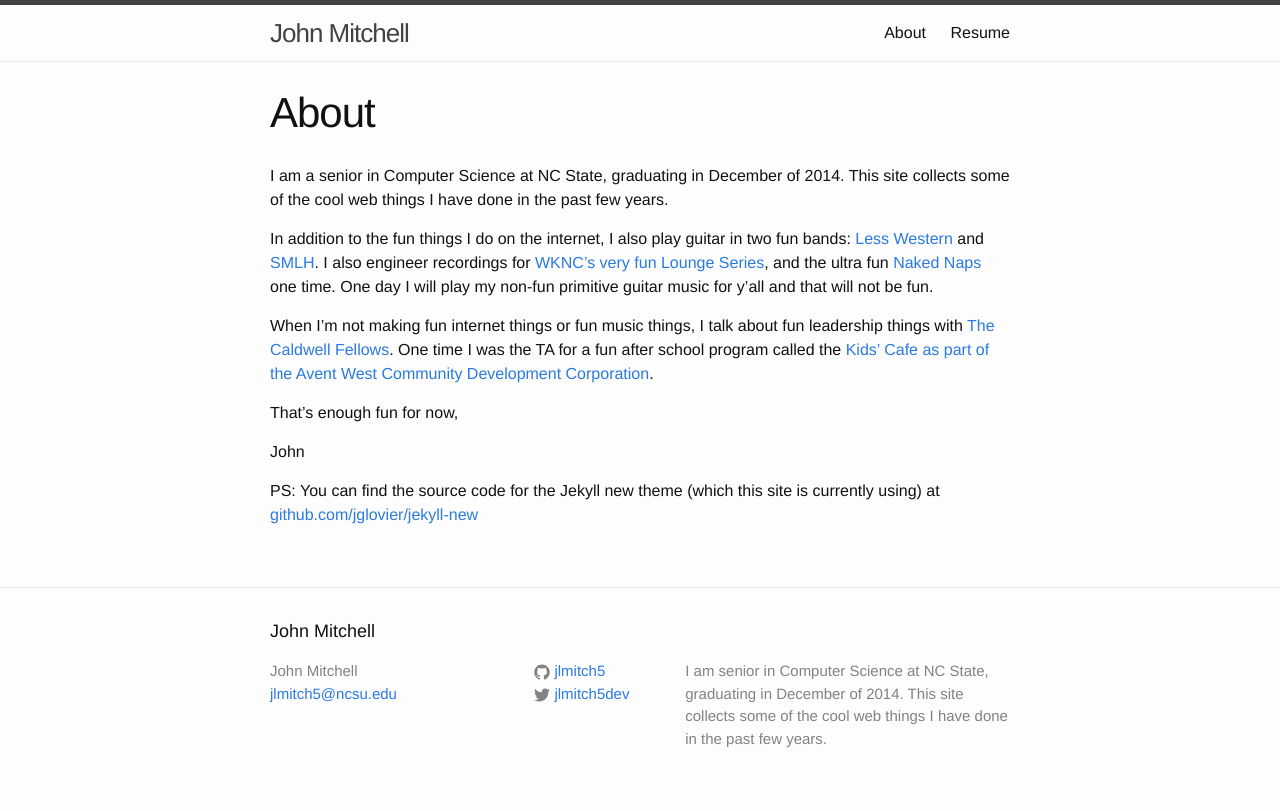
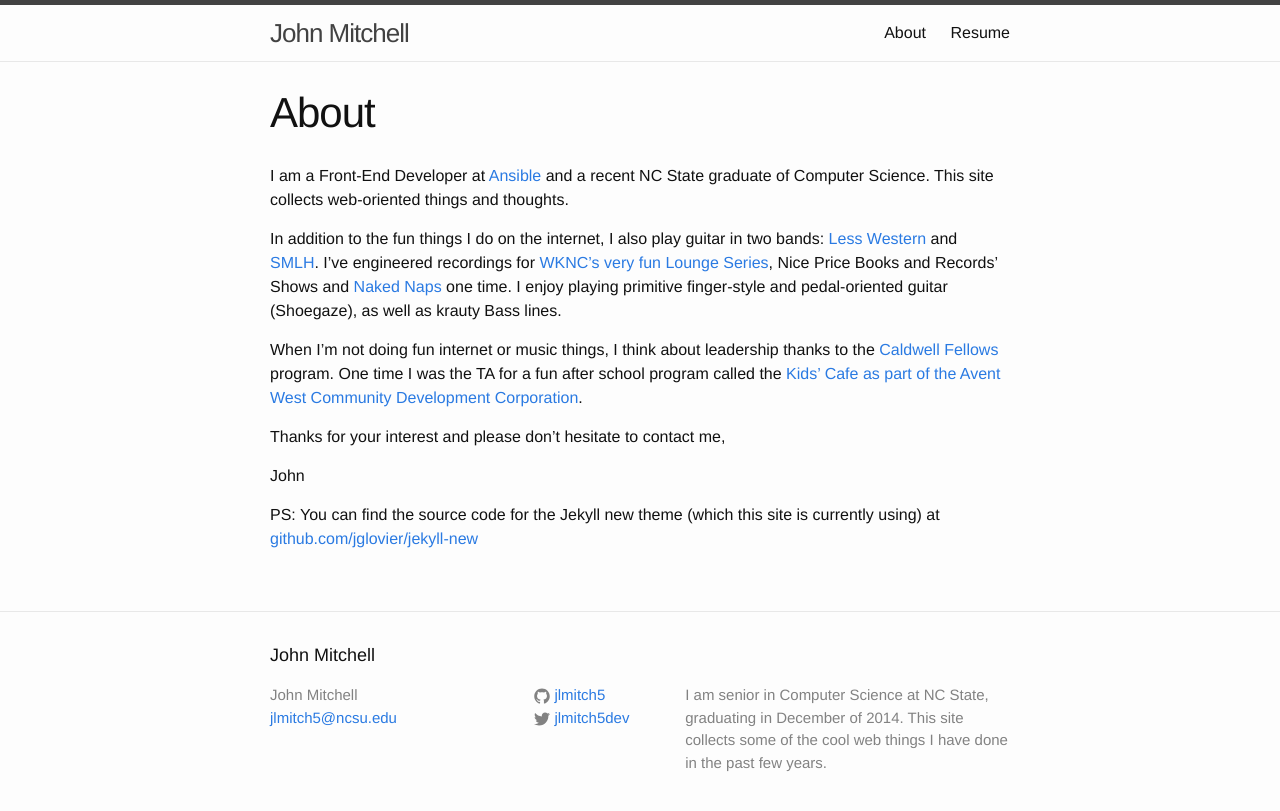
Before and after one commit to jlmitch5/jlmitch5.github.io, a Jekyll site: the page built from about.md, in a window 1280 px wide. Shown: the top 811 px of the page. Built offline with Jekyll 4.4.1, drawn with Linux system fonts in a browser that asks for light colours.

Commit message:
update about me

```diff
--- a/about.md
+++ b/about.md
@@ -4,13 +4,13 @@ title: About
 permalink: /about/
 ---
 
-I am a senior in Computer Science at NC State, graduating in December of 2014.  This site collects some of the cool web things I have done in the past few years.
+I am a Front-End Developer at [Ansible](http://www.ansible.com) and a recent NC State graduate of Computer Science.  This site collects web-oriented things and thoughts.
 
-In addition to the fun things I do on the internet, I also play guitar in two fun bands: [Less Western](http://lesswestern.bandcamp.com/) and [SMLH](http://smlh.bandcamp.com/).  I also engineer recordings for [WKNC's very fun Lounge Series](https://www.youtube.com/channel/UCO38eRQjqOBURmdsUp4dFwg), and the ultra fun [Naked Naps](http://nakednaps.bandcamp.com/) one time.  One day I will play my non-fun primitive guitar music for y'all and that will not be fun.
+In addition to the fun things I do on the internet, I also play guitar in two bands: [Less Western](http://lesswestern.bandcamp.com/) and [SMLH](http://smlh.bandcamp.com/).  I've engineered recordings for [WKNC's very fun Lounge Series](https://www.youtube.com/channel/UCO38eRQjqOBURmdsUp4dFwg), Nice Price Books and Records' Shows  and [Naked Naps](http://nakednaps.bandcamp.com/) one time.  I enjoy playing primitive finger-style and pedal-oriented guitar (Shoegaze), as well as krauty Bass lines.
 
-When I'm not making fun internet things or fun music things, I talk about fun leadership things with [The Caldwell Fellows](http://caldwellfellows.ncsu.edu/).  One time I was the TA for a fun after school program called the [Kids' Cafe as part of the Avent West Community Development Corporation](http://www.aventwest.com/).
+When I'm not doing fun internet or music things, I think about leadership thanks to the [Caldwell Fellows](http://caldwellfellows.ncsu.edu/) program.  One time I was the TA for a fun after school program called the [Kids' Cafe as part of the Avent West Community Development Corporation](http://www.aventwest.com/).
 
-That's enough fun for now,
+Thanks for your interest and please don't hesitate to contact me,
 
 John
 
```
